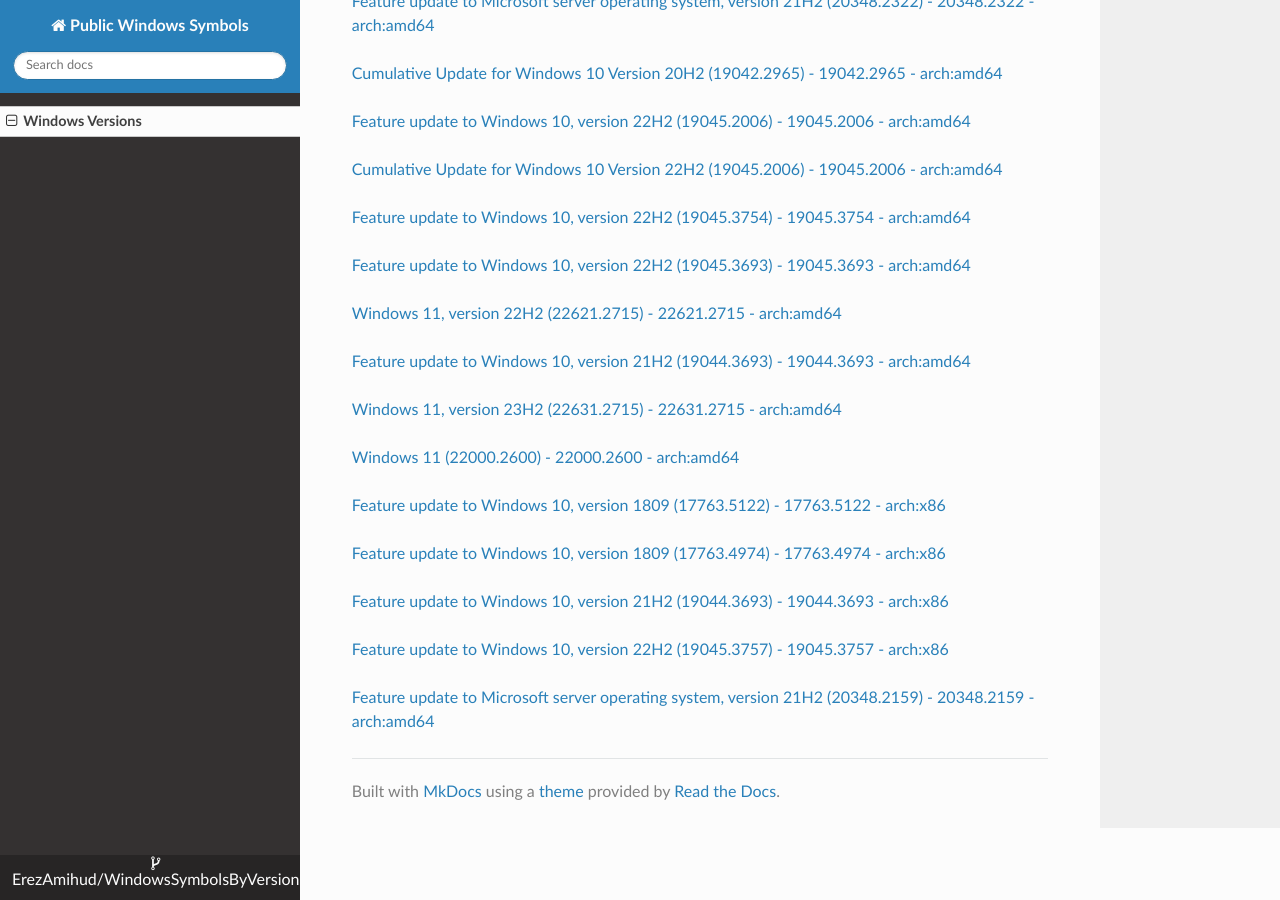
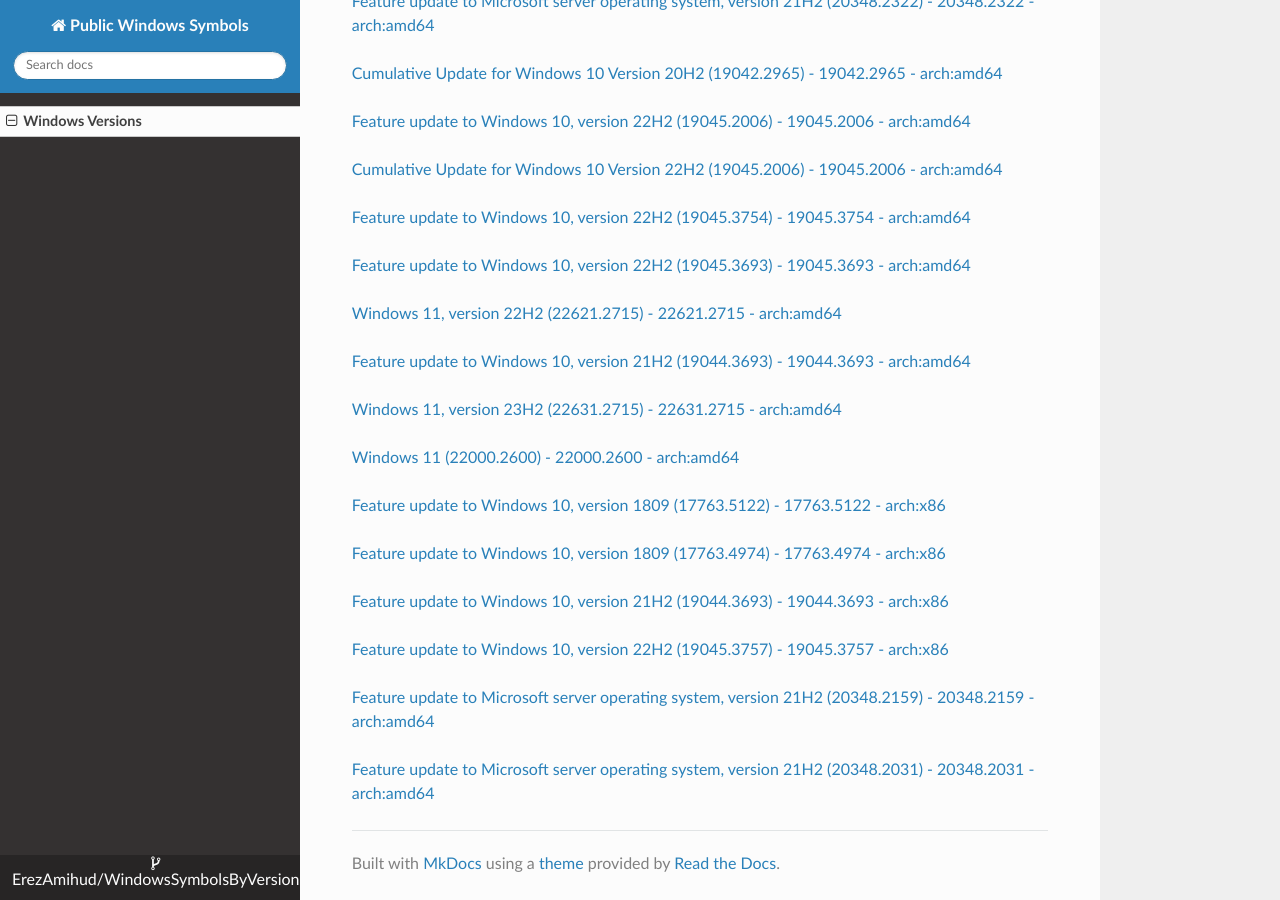
Before and after one commit to ErezAmihud/WindowsSymbolsByVersion, an MkDocs documentation site: the page built from docs/index.md, in a window 1280 px wide and 900 px high, scrolled down 21365 px. Built offline with MkDocs 1.6.1, drawn with Linux system fonts in a browser that asks for light colours; nearby versions of some CDN libraries.

Commit message:
Automated commit, add manifest for ba509039-4b45-4dec-a4fd-9996aa9d33db

```diff
--- a/docs/index.md
+++ b/docs/index.md
@@ -1192,3 +1192,6 @@
 
 
 [Feature update to Microsoft server operating system, version 21H2 (20348.2159) - 20348.2159 - arch:amd64](https://github.com/ErezAmihud/WindowsSymbolsByVersion/blob/main/manifests/cf44c4d8-b281-4dd5-a160-ee90da59b44d.manifest)
+
+
+[Feature update to Microsoft server operating system, version 21H2 (20348.2031) - 20348.2031 - arch:amd64](https://github.com/ErezAmihud/WindowsSymbolsByVersion/blob/main/manifests/ba509039-4b45-4dec-a4fd-9996aa9d33db.manifest)
```
Also changed, not shown: process_builds.json (+1 -1 lines), 1 other file.
